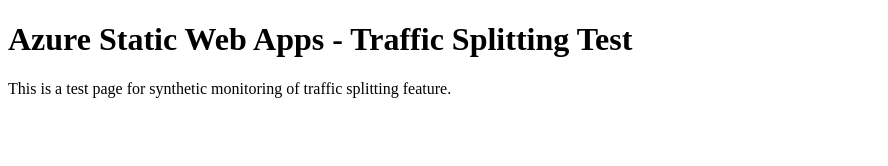
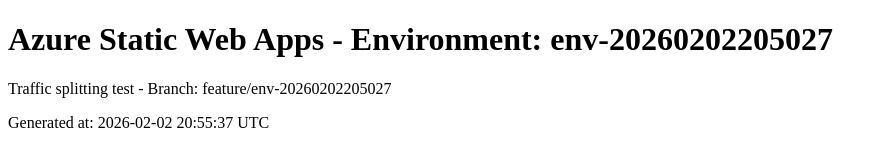
Before and after one commit to skylathadani-ms/synthetics-swa-traffic-20260202205027, a plain HTML site: page index.html in a window 1280 px wide. Shown: the whole page, without its empty margins (0-888 px from the left). Drawn offline with Linux system fonts and the light colour scheme.

Commit message:
Update index.html for env-20260202205027

```diff
--- a/index.html
+++ b/index.html
@@ -1,10 +1,11 @@
 <!DOCTYPE html>
 <html>
 <head>
-<title>Synthetics Test - Traffic Splitting</title>
+<title>Environment: env-20260202205027</title>
 </head>
 <body>
-<h1>Azure Static Web Apps - Traffic Splitting Test</h1>
-<p>This is a test page for synthetic monitoring of traffic splitting feature.</p>
+<h1>Azure Static Web Apps - Environment: env-20260202205027</h1>
+<p>Traffic splitting test - Branch: feature/env-20260202205027</p>
+<p>Generated at: 2026-02-02 20:55:37 UTC</p>
 </body>
 </html>
```
